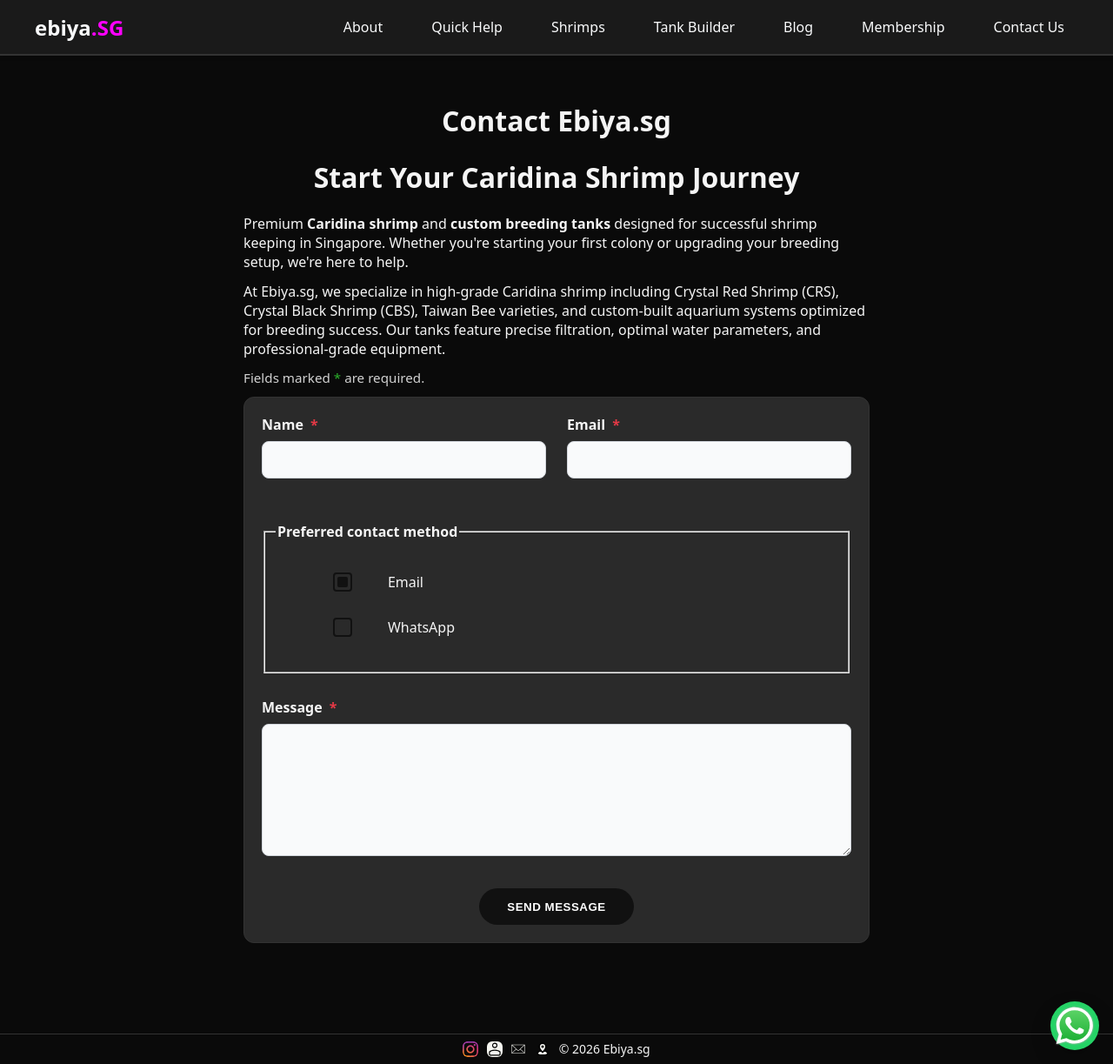
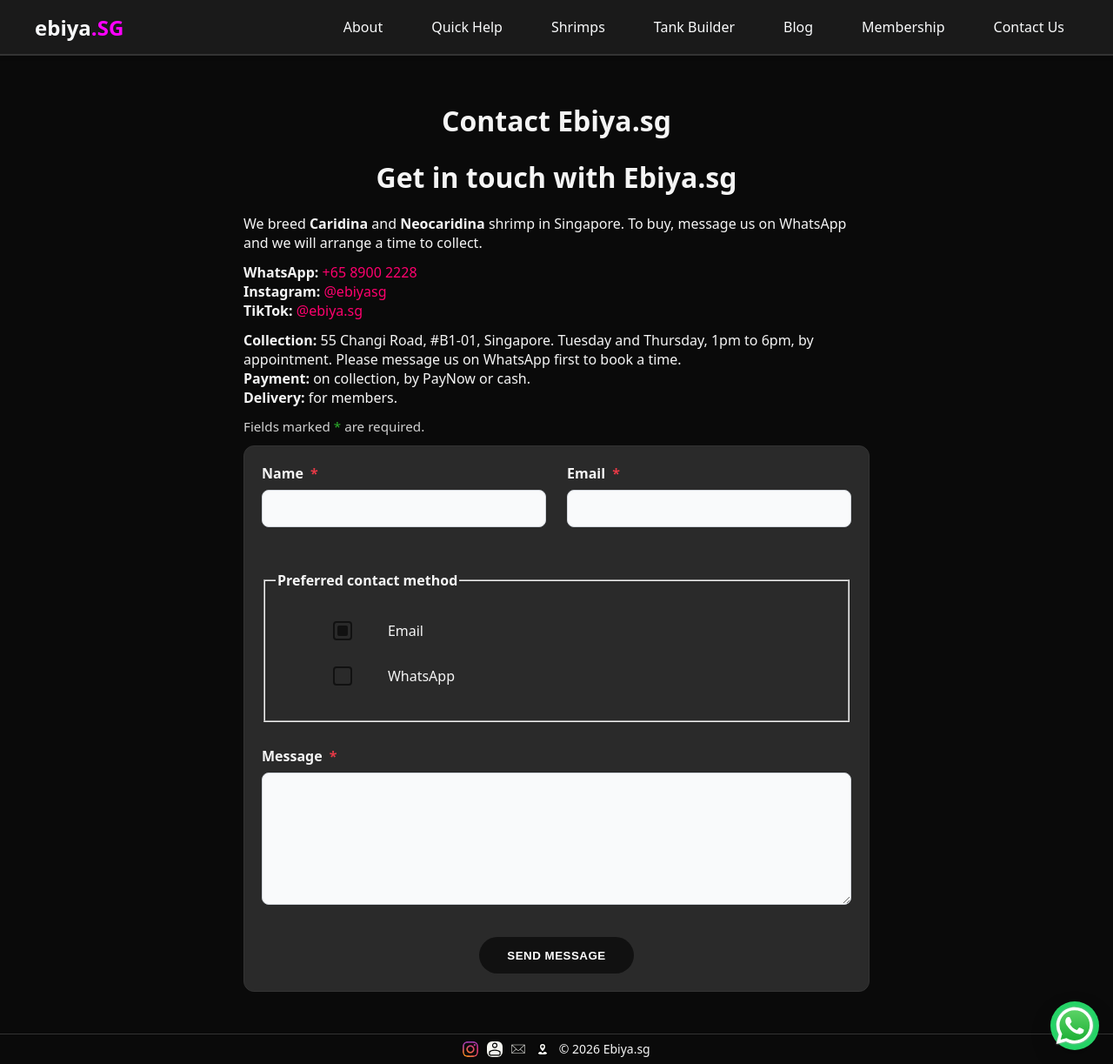
Before and after one commit to m33lucky-benny/reimagined-eureka, a Jekyll site: the page built from contact.md, in a window 1280 px wide and 1223 px high. Shown: the whole window at 87% size. Built offline with Jekyll 4.4.1, drawn with Linux system fonts in a browser that asks for light colours.

Commit message:
Contact page: replace body text with collection, payment and channel details
Co-Authored-By: Claude Sonnet 5.5 <noreply@anthropic.com>

```diff
--- a/contact.md
+++ b/contact.md
@@ -8,14 +8,22 @@ permalink: /contact/
 
 <div class="contact-wrap">
   <div class="contact-intro">
-    <h1 class="contact-title">Start Your Caridina Shrimp Journey</h1>
+    <h1 class="contact-title">Get in touch with Ebiya.sg</h1>
 
     <p class="contact-lead">
-      Premium <strong>Caridina shrimp</strong> and <strong>custom breeding tanks</strong> designed for successful shrimp keeping in Singapore. Whether you're starting your first colony or upgrading your breeding setup, we're here to help.
+      We breed <strong>Caridina</strong> and <strong>Neocaridina</strong> shrimp in Singapore. To buy, message us on WhatsApp and we will arrange a time to collect.
     </p>
 
     <p class="contact-description">
-      At Ebiya.sg, we specialize in high-grade Caridina shrimp including Crystal Red Shrimp (CRS), Crystal Black Shrimp (CBS), Taiwan Bee varieties, and custom-built aquarium systems optimized for breeding success. Our tanks feature precise filtration, optimal water parameters, and professional-grade equipment.
+      <strong>WhatsApp:</strong> <a href="https://wa.me/6589002228">+65 8900 2228</a><br>
+      <strong>Instagram:</strong> <a href="https://instagram.com/ebiyasg">@ebiyasg</a><br>
+      <strong>TikTok:</strong> <a href="https://tiktok.com/@ebiya.sg">@ebiya.sg</a>
+    </p>
+
+    <p class="contact-description">
+      <strong>Collection:</strong> 55 Changi Road, #B1-01, Singapore. Tuesday and Thursday, 1pm to 6pm, by appointment. Please message us on WhatsApp first to book a time.<br>
+      <strong>Payment:</strong> on collection, by PayNow or cash.<br>
+      <strong>Delivery:</strong> for members.
     </p>
 
     <p class="contact-note">
```
